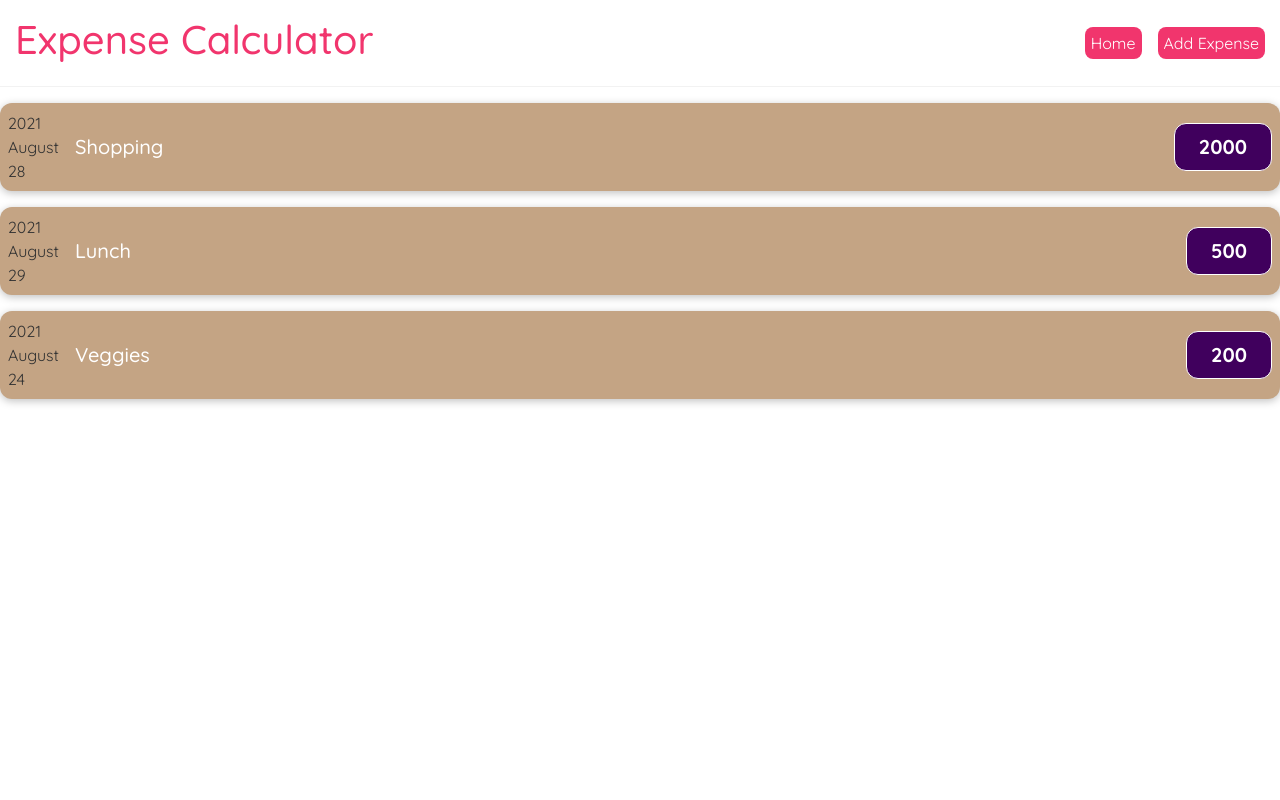
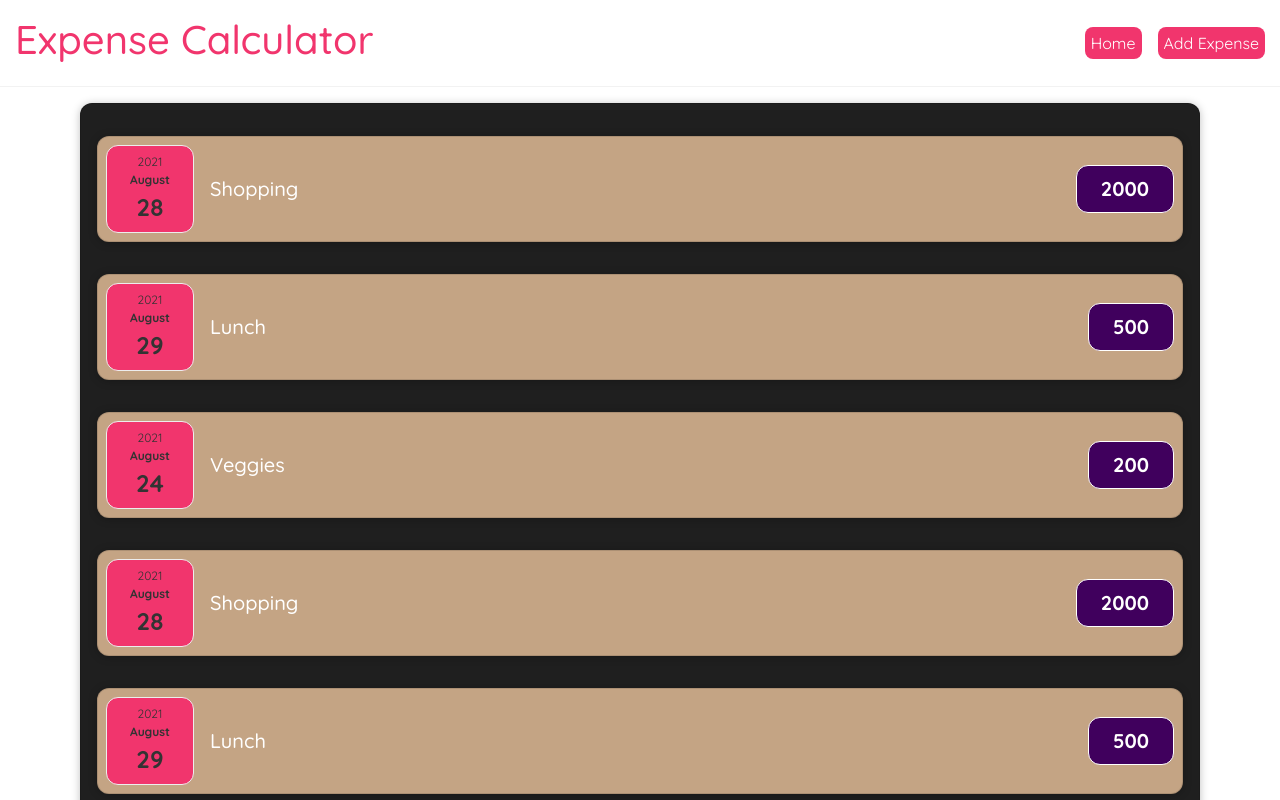
Before and after one commit to CandidaAmanda/react-expense-calculator, a React (Create React App) app: page / in a window 1280 px wide. Shown: the top 800 px of the page. Built offline with nearby package versions, Linux system fonts and the light colour scheme.

Commit message:
Added Card container

```diff
--- a/src/App.js
+++ b/src/App.js
@@ -1,8 +1,7 @@
 //import logo from './logo.svg';
 import './App.css';
 import Navbar from './components/Navbar';
-import ExpenseItem from './components/ExpenseItem';
-
+import Expenses from './components/Expenses';
 
 function App() {
 
@@ -16,9 +15,7 @@
   return (
     <div className="App">
       <Navbar></Navbar>
-      <ExpenseItem title ={expenses[0].title} date ={expenses[0].date} amount ={expenses[0].amount} ></ExpenseItem>
-      <ExpenseItem title ={expenses[1].title} date ={expenses[1].date} amount ={expenses[1].amount} ></ExpenseItem>
-      <ExpenseItem title ={expenses[2].title} date ={expenses[2].date} amount ={expenses[2].amount} ></ExpenseItem>
+      <Expenses items ={expenses}></Expenses>
     </div>
   );
 }
--- /dev/null
+++ b/src/components/Card.css
@@ -0,0 +1,4 @@
+.card {
+    border-radius: 12px;
+    box-shadow: 0 1px 8px rgba(0, 0, 0, 0.25);
+  }
--- /dev/null
+++ b/src/components/Card.js
@@ -0,0 +1,11 @@
+import './Card.css';
+
+
+function Card (props){
+
+    const classes = 'card ' + props.className;
+    return <div className={classes}>{props.children}</div>;
+
+}
+
+export default Card;
--- /dev/null
+++ b/src/components/ExpenseDate.css
@@ -0,0 +1,26 @@
+.expense-date {
+    display: flex;
+    flex-direction: column;
+    width: 5.5rem;
+    height: 5.5rem;
+    border: 1px solid hsl(0, 0%, 93%);
+    background-color:  #f1356d;
+    color: white;
+    border-radius: 12px;
+    align-items: center;
+    justify-content: center;
+  }
+
+  .expense-date__month {
+    font-size: 0.75rem;
+    font-weight: bold;
+  }
+
+  .expense-date__year {
+    font-size: 0.75rem;
+  }
+
+  .expense-date__day {
+    font-size: 1.5rem;
+    font-weight: bold;
+  }
--- /dev/null
+++ b/src/components/ExpenseDate.js
@@ -0,0 +1,19 @@
+import './ExpenseDate.css';
+
+
+function ExpenseDate (props){
+
+    const year =props.date.getFullYear();
+    const month=props.date.toLocaleString('en-US',{month:'long'});
+    const day =props.date.toLocaleString('en-US',{day:'2-digit'});
+
+    return (
+        <div className="expense-date">
+            <div className="expense-date__year">{year}</div>
+            <div className="expense-date__month">{month}</div>
+            <div className="expense-date__day">{day}</div>
+        </div>
+    );
+}
+
+export default ExpenseDate;
--- a/src/components/ExpenseItem.css
+++ b/src/components/ExpenseItem.css
@@ -2,11 +2,9 @@
 .expense-item {
   display: flex;
   justify-content: space-between;
-  align-items: center;
-  box-shadow: 0 2px 8px rgba(0, 0, 0, 0.25);
+  flex-direction: row;
   padding: 0.5rem;
   margin: 1rem 0;
-  border-radius: 12px;
   background-color: #C4A484;
 }
 
--- a/src/components/ExpenseItem.js
+++ b/src/components/ExpenseItem.js
@@ -1,25 +1,20 @@
 import './ExpenseItem.css';
+import  ExpenseDate from './ExpenseDate';
+import Card from './Card';
 
 function ExpenseItem (props)
 {
-    const year =props.date.getFullYear();
-    const month=props.date.toLocaleString('en-US',{month:'long'});
-    const day =props.date.toLocaleString('en-US',{day:'2-digit'});
 
     return(
-    <div className="expense-item">
+    <Card className="expense-item">
 
-        <div>
-            <div>{year}</div>
-            <div>{month}</div>
-            <div>{day}</div>
-        </div>
+        <ExpenseDate date={props.date}></ExpenseDate>
 
         <div className ="expense-item__description">
             <h2>{props.title}</h2>
             <div className="expense-item__price">{props.amount}</div>
         </div>
-    </div>
+    </Card>
     )
 }
 
--- /dev/null
+++ b/src/components/Expenses.css
@@ -0,0 +1,7 @@
+.expenses {
+    padding: 1rem;
+    background-color: rgb(31, 31, 31);
+    margin: 1rem auto;
+    width: 70rem;
+    max-width: 95%;
+  }
--- /dev/null
+++ b/src/components/Expenses.js
@@ -0,0 +1,22 @@
+import Card from './Card';
+import './Expenses.css';
+import ExpenseItem from './ExpenseItem';
+
+function Expenses (props)
+{
+
+      return (
+     <Card className ="expenses">
+      <ExpenseItem title ={props.items[0].title} date ={props.items[0].date} amount ={props.items[0].amount} ></ExpenseItem>
+      <ExpenseItem title ={props.items[1].title} date ={props.items[1].date} amount ={props.items[1].amount} ></ExpenseItem>
+      <ExpenseItem title ={props.items[2].title} date ={props.items[2].date} amount ={props.items[2].amount} ></ExpenseItem>
+      <ExpenseItem title ={props.items[0].title} date ={props.items[0].date} amount ={props.items[0].amount} ></ExpenseItem>
+      <ExpenseItem title ={props.items[1].title} date ={props.items[1].date} amount ={props.items[1].amount} ></ExpenseItem>
+      <ExpenseItem title ={props.items[2].title} date ={props.items[2].date} amount ={props.items[2].amount} ></ExpenseItem>
+
+      </Card>
+      ) ;
+}
+
+
+export default Expenses;
```
